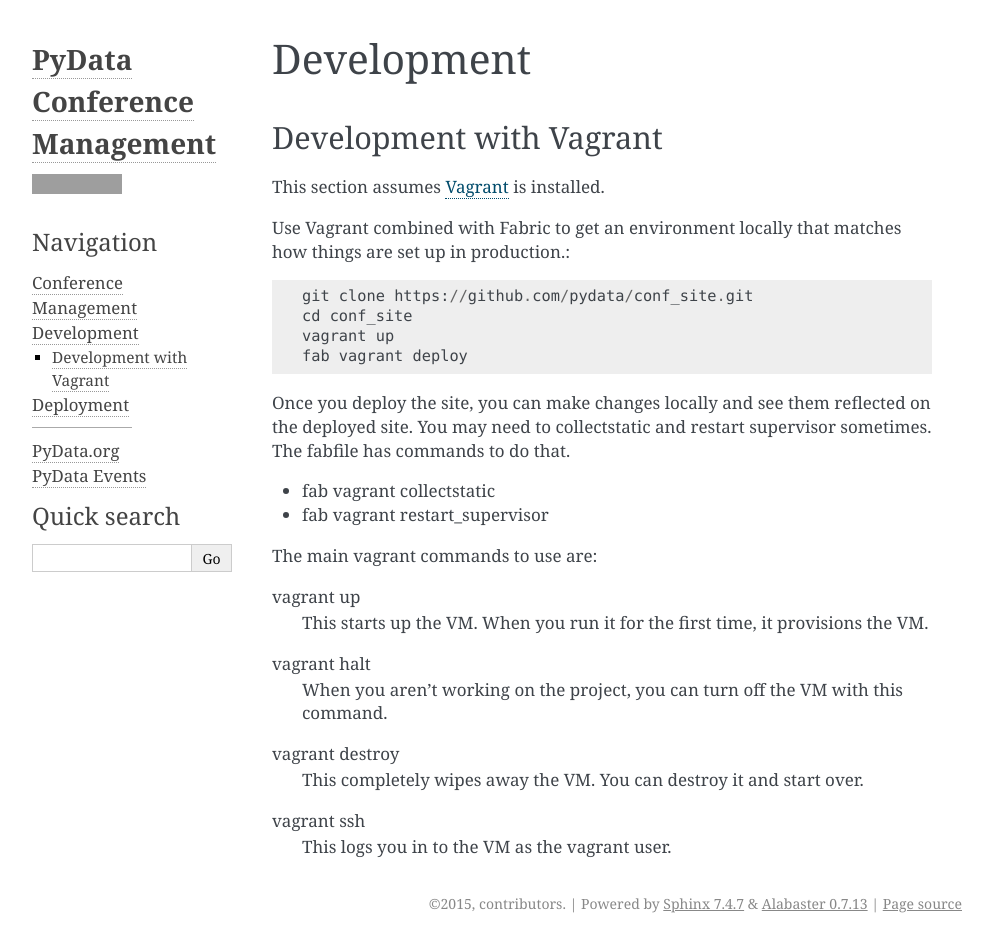
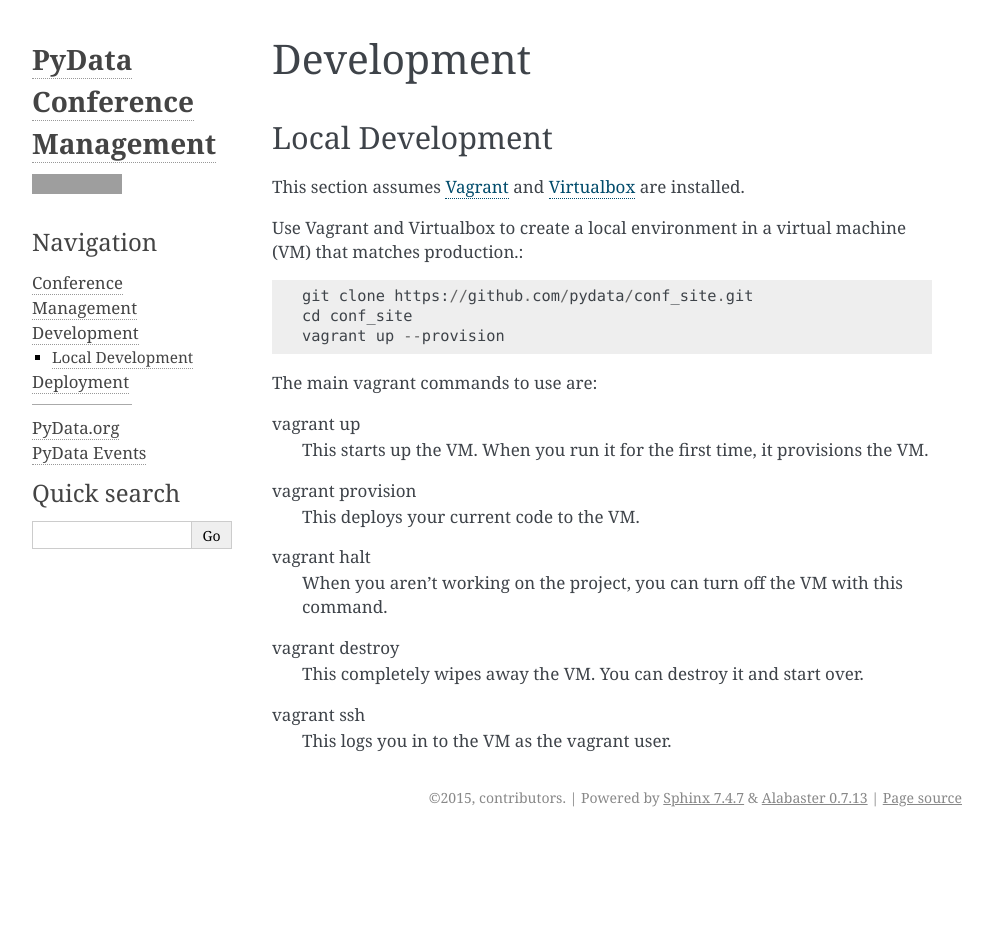
Before and after one commit to pydata/conf_site, a Sphinx documentation site: the page built from docs/source/development.rst, in a window 1280 px wide, cut to the strip 0-943 px from the top of the page. Shown: the whole strip, without its empty margins (148-1141 px from the left). Built offline with Sphinx 7.4.7, drawn with Linux system fonts in a browser that asks for light colours; after the commit the page ends 900 px from its top, so only the background shows below that; grey boxes are pictures that could not be loaded.

Commit message:
Update local development documentation.
Update local development documentation so that it:
  - does not reference outdated Fabric script
  - mentions that Virtualbox is a requirement
  - contains updated information about how to refresh the virtual
    machine so that it reflects the latest code changes

```diff
--- a/docs/source/development.rst
+++ b/docs/source/development.rst
@@ -1,32 +1,28 @@
 Development
 ===========
 
-Development with Vagrant
-------------------------
+Local Development
+-----------------
 
-This section assumes Vagrant_ is installed.
+This section assumes Vagrant_ and Virtualbox_ are installed.
 
-.. _Vagrant: http://docs.vagrantup.com/v2/installation/
+.. _Vagrant: https://www.vagrantup.com/
+.. _Virtualbox: https://www.virtualbox.org/
 
-Use Vagrant combined with Fabric to get an environment locally that matches how
-things are set up in production.::
+Use Vagrant and Virtualbox to create a local environment in a virtual machine
+(VM) that matches production.::
 
     git clone https://github.com/pydata/conf_site.git
     cd conf_site
-    vagrant up
-    fab vagrant deploy
-
-Once you deploy the site, you can make changes locally and see them reflected
-on the deployed site. You may need to collectstatic and restart supervisor sometimes.
-The fabfile has commands to do that.
-
-* fab vagrant collectstatic
-* fab vagrant restart_supervisor
+    vagrant up --provision
 
 The main vagrant commands to use are:
 
 vagrant up
   This starts up the VM. When you run it for the first time, it provisions the VM.
+
+vagrant provision
+  This deploys your current code to the VM.
 
 vagrant halt
   When you aren't working on the project, you can turn off the VM with this command.
```
